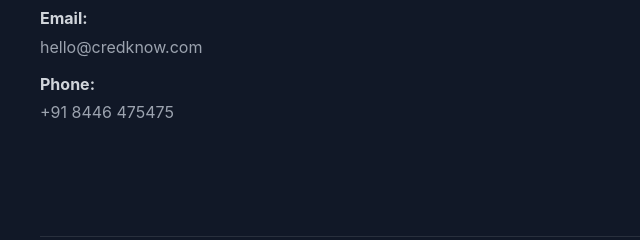
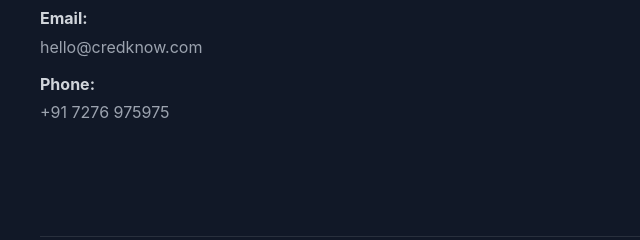
Before and after one commit to rajatjoshi2711/credknow-website, a plain HTML site: page index.html in a window 1280 px wide. Shown: the part 6127-6367 px from the top of the page, 0-640 px from the left. Drawn offline with nearby package versions, Linux system fonts and the light colour scheme.

Commit message:
changes for contact number

```diff
--- a/index.html
+++ b/index.html
@@ -393,7 +393,7 @@
           </p>
           <p>
             <strong>Phone:</strong><br />
-            +91 8446 475475
+            +91 7276 975975
           </p>
         </div>
         <!-- <div class="footer-col">
```
